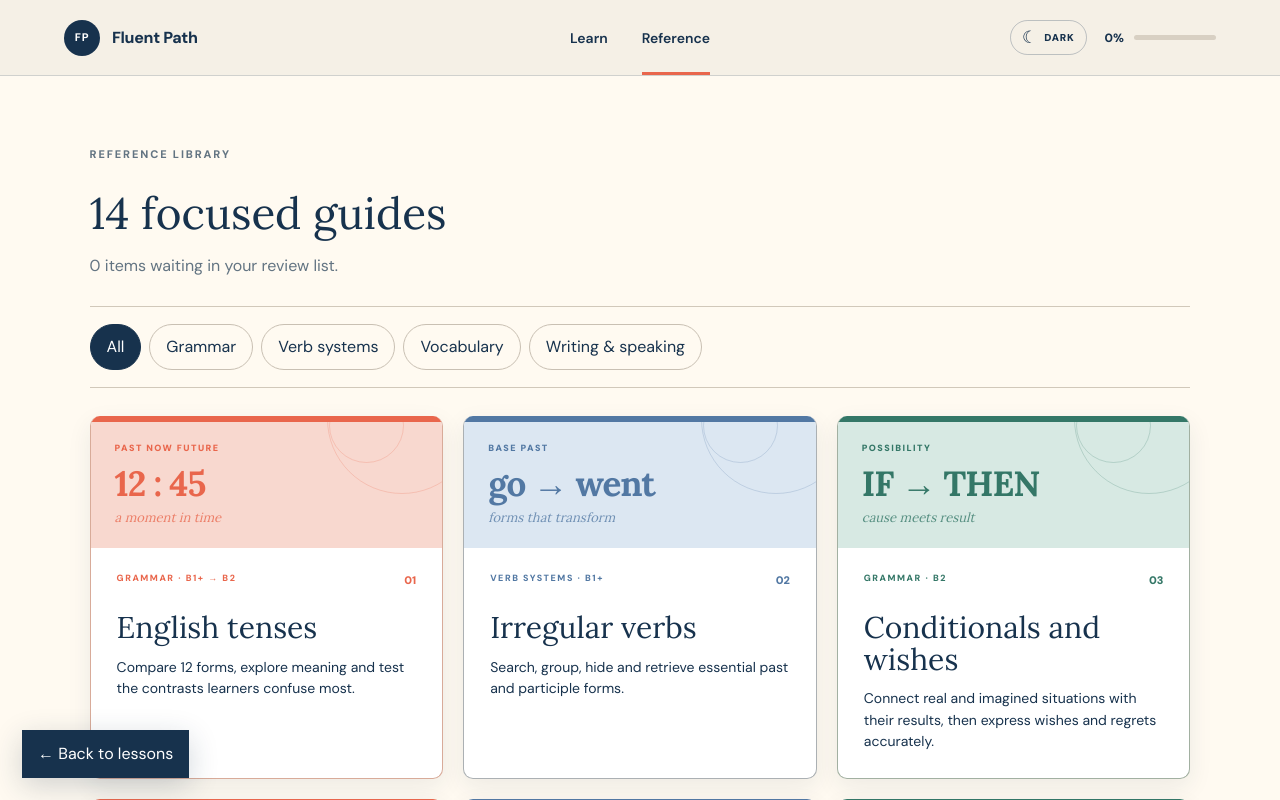
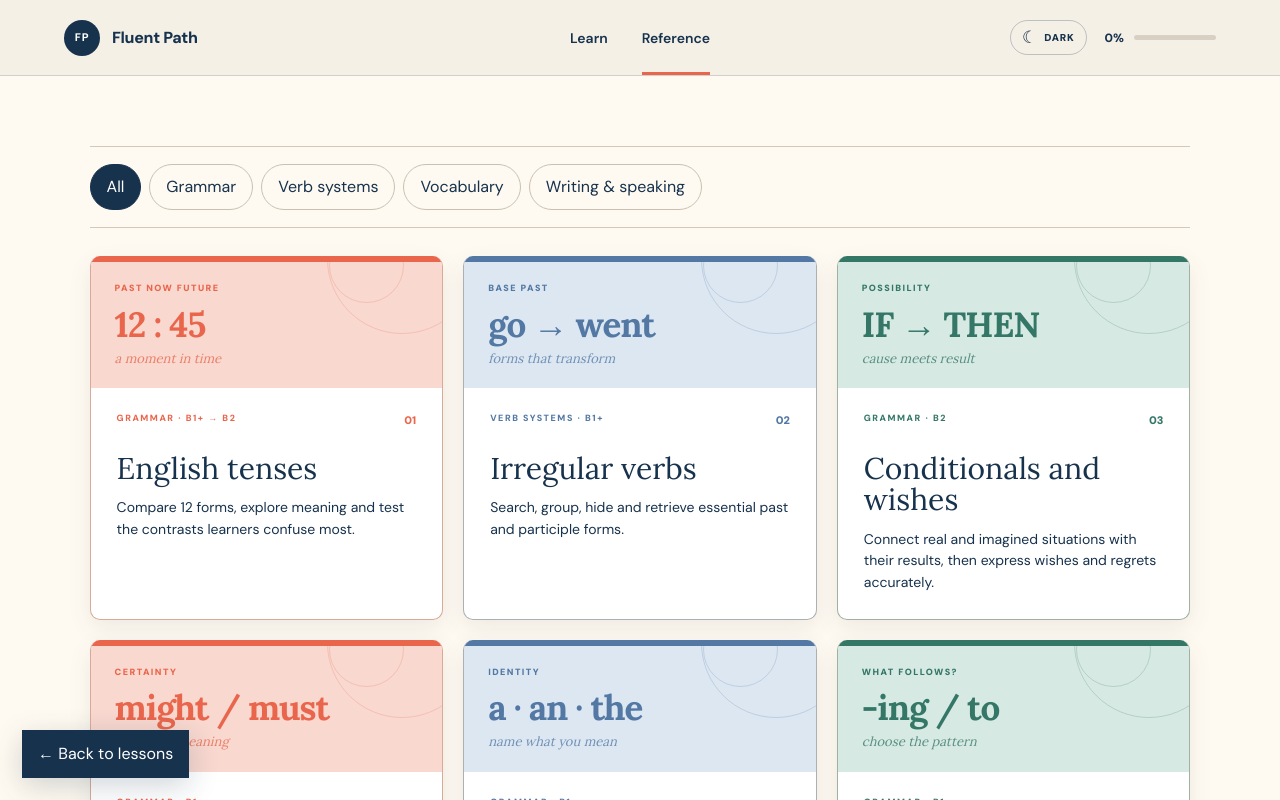
Before and after one commit to AlexanderBesss/English, a Next.js app: page / in a window 1280 px wide. Both pictures are taken after a click on the button "Reference". Shown: the top 800 px of the page. Built offline with nearby package versions, Linux system fonts and the light colour scheme.

Commit message:
Remove reference library summary

```diff
--- a/app/reference-pages.tsx
+++ b/app/reference-pages.tsx
@@ -94,8 +94,6 @@ function RecallCheck({prompt,answer}:{prompt:string;answer:string}){
 }
 
 export function ReferenceHubPage({navigate}:{navigate:Navigate}){
-  const {review}=useReferenceReview();
-  const reviewCount=Object.values(review).filter(isReviewItem).length;
   const categories=['All','Grammar','Verb systems','Vocabulary','Writing & speaking'] as const;
   const [category,setCategory]=useState<(typeof categories)[number]>('All');
   const core=[
@@ -105,7 +103,7 @@ export function ReferenceHubPage({navigate}:{navigate:Navigate}){
   ];
   const visible=core.filter(card=>category==='All'||card.category===category);
   return <main className="reference-page">
-    <section className="reference-library"><div className="reference-library-head"><div><p className="eyebrow">Reference library</p><h2>{core.length} focused guides</h2><p>{reviewCount} {reviewCount===1?'item':'items'} waiting in your review list.</p></div></div>
+    <section className="reference-library">
       <div className="reference-category-filters">{categories.map(value=><button key={value} className={category===value?'active':''} onClick={()=>setCategory(value)}>{value}</button>)}</div>
       <div className="reference-hub expanded-hub">{visible.map((card,index)=>{const visual=referenceVisuals[card.id]??{kicker:'REFERENCE',main:'A → B',detail:'see the pattern'};return <article className="reference-library-card" data-guide={card.id} key={card.id} role="link" tabIndex={0} aria-label={`Open ${card.title}`} onClick={()=>navigate(card.path)} onKeyDown={event=>{if(event.key==='Enter'||event.key===' '){event.preventDefault();navigate(card.path)}}}>
         <div className="reference-card-visual" aria-hidden="true"><span>{visual.kicker}</span><strong>{visual.main}</strong><i>{visual.detail}</i></div>
```
